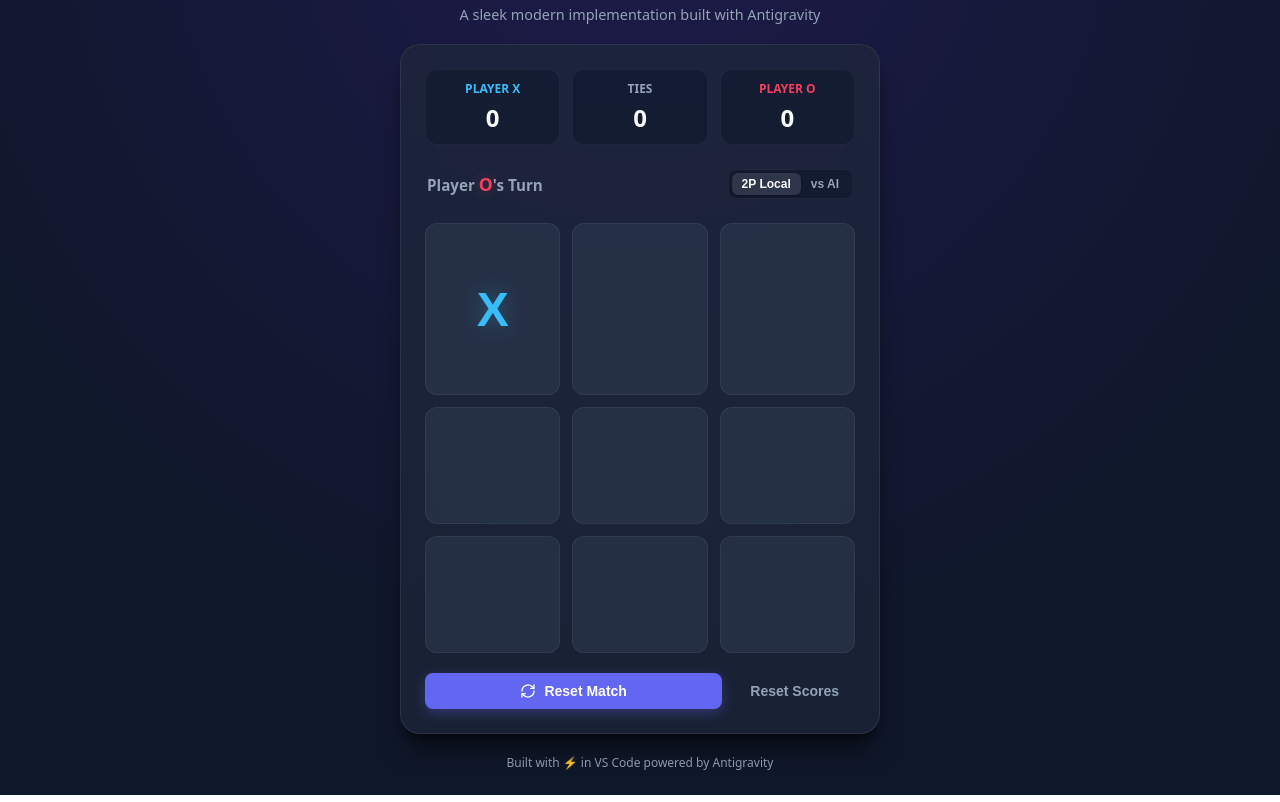
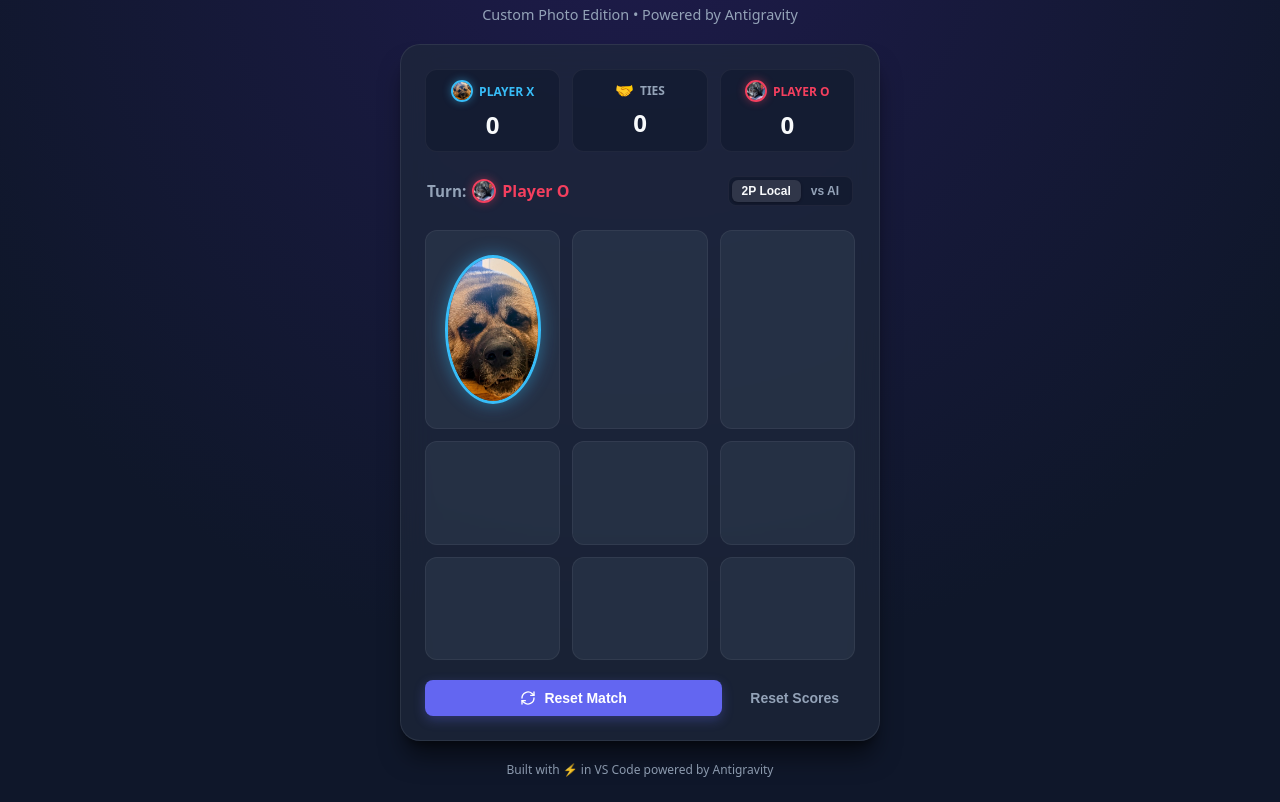
Before and after one commit to rickyhall11-max/tic-tac-toe, a plain HTML site: page index.html in a window 1280 px wide. Both pictures are taken after a click on the button 492 px from the left and 401 px from the top of the page. Shown: the part 111-913 px from the top of the page. Drawn offline with Linux system fonts and the light colour scheme.

Commit message:
Add custom player photo avatars converted from HEIC

```diff
--- a/app.js
+++ b/app.js
@@ -123,6 +123,12 @@ function launchConfetti() {
   render();
 }
 
+// --- Player Image Assets ---
+const PLAYER_IMAGES = {
+  X: 'player-x.png',
+  O: 'player-o.png'
+};
+
 // --- Game Logic ---
 const WINNING_COMBOS = [
   [0, 1, 2],
@@ -187,12 +193,17 @@ function updateScoreboard() {
 }
 
 function setTurnIndicator(player) {
-  currentPlayerEl.textContent = player;
   currentPlayerEl.className = player === 'X' ? 'player-x' : 'player-o';
+  currentPlayerEl.innerHTML = `
+    <img src="${PLAYER_IMAGES[player]}" alt="${player}" class="indicator-avatar">
+    Player ${player}
+  `;
 }
 
 function handleCellClick(e) {
-  const index = parseInt(e.target.dataset.index, 10);
+  const cell = e.target.closest('.cell');
+  if (!cell) return;
+  const index = parseInt(cell.dataset.index, 10);
   if (!state.gameActive || state.board[index] !== null) return;
 
   makeMove(index, state.currentPlayer);
@@ -212,7 +223,10 @@ function handleCellClick(e) {
 function makeMove(index, player) {
   state.board[index] = player;
   const cell = cells[index];
-  cell.textContent = player;
+
+  cell.innerHTML = `
+    <img src="${PLAYER_IMAGES[player]}" alt="Player ${player}" class="cell-token">
+  `;
   cell.classList.add(player.toLowerCase());
   cell.disabled = true;
 
@@ -254,11 +268,13 @@ function handleWin(winner, combo) {
   launchConfetti();
 
   setTimeout(() => {
-    modalIcon.textContent = winner === 'X' ? '⚡' : '🔥';
+    modalIcon.innerHTML = `
+      <img src="${PLAYER_IMAGES[winner]}" alt="Winner ${winner}" class="modal-winner-avatar">
+    `;
     modalTitle.textContent = `Player ${winner} Wins!`;
     modalMessage.textContent = state.mode === 'ai' && winner === 'O'
       ? 'The AI outsmarted you this round! Try again?'
-      : 'Masterful play! Ready to defend the crown?';
+      : 'Masterful play! Ready for the next round?';
     modalBackdrop.classList.add('show');
   }, 450);
 }
@@ -272,7 +288,7 @@ function handleTie() {
   playSound('tie');
 
   setTimeout(() => {
-    modalIcon.textContent = '🤝';
+    modalIcon.innerHTML = '<span style="font-size: 3rem;">🤝</span>';
     modalTitle.textContent = "It's a Draw!";
     modalMessage.textContent = 'Both sides matched evenly. Next game decides!';
     modalBackdrop.classList.add('show');
@@ -357,7 +373,7 @@ function resetMatch() {
   setTurnIndicator('X');
 
   cells.forEach(cell => {
-    cell.textContent = '';
+    cell.innerHTML = '';
     cell.className = 'cell';
     cell.disabled = false;
   });
@@ -404,3 +420,4 @@ modalBackdrop.addEventListener('click', (e) => {
 
 // Initialize
 loadScores();
+setTurnIndicator('X');
--- a/index.html
+++ b/index.html
@@ -11,28 +11,37 @@
     <header>
       <div class="badge">Antigravity &times; VS Code Demo</div>
       <h1>Tic-Tac-Toe</h1>
-      <p class="subtitle">A sleek modern implementation built with Antigravity</p>
+      <p class="subtitle">Custom Photo Edition &bull; Powered by Antigravity</p>
     </header>
 
     <div class="game-card">
       <div class="scoreboard">
         <div class="score-item" id="score-x">
-          <span class="player-tag">Player X</span>
+          <div class="score-header">
+            <img src="player-x.png" alt="Player X" class="score-avatar avatar-x">
+            <span class="player-tag">Player X</span>
+          </div>
           <span class="score-val" id="val-x">0</span>
         </div>
         <div class="score-item" id="score-ties">
-          <span class="player-tag">Ties</span>
+          <div class="score-header">
+            <span class="ties-icon">🤝</span>
+            <span class="player-tag">Ties</span>
+          </div>
           <span class="score-val" id="val-ties">0</span>
         </div>
         <div class="score-item" id="score-o">
-          <span class="player-tag">Player O</span>
+          <div class="score-header">
+            <img src="player-o.png" alt="Player O" class="score-avatar avatar-o">
+            <span class="player-tag">Player O</span>
+          </div>
           <span class="score-val" id="val-o">0</span>
         </div>
       </div>
 
       <div class="status-bar">
         <div class="turn-indicator" id="turn-indicator">
-          Player <span id="current-player" class="player-x">X</span>'s Turn
+          Turn: <span id="current-player" class="player-x"></span>
         </div>
         <div class="mode-select">
           <button class="mode-btn active" id="mode-pvp" title="Two Players">2P Local</button>
--- a/style.css
+++ b/style.css
@@ -7,11 +7,11 @@
   --text-main: #f8fafc;
   --text-muted: #94a3b8;
   --color-x: #38bdf8;
-  --color-x-glow: rgba(56, 189, 248, 0.35);
+  --color-x-glow: rgba(56, 189, 248, 0.45);
   --color-o: #f43f5e;
-  --color-o-glow: rgba(244, 63, 94, 0.35);
+  --color-o-glow: rgba(244, 63, 94, 0.45);
   --color-win: #10b981;
-  --color-win-glow: rgba(16, 185, 129, 0.4);
+  --color-win-glow: rgba(16, 185, 129, 0.5);
   --accent-btn: #6366f1;
   --accent-btn-hover: #4f46e5;
   --radius-lg: 20px;
@@ -113,8 +113,36 @@ h1 {
   display: flex;
   flex-direction: column;
   align-items: center;
-  gap: 4px;
+  gap: 6px;
   transition: transform 0.2s ease, border-color 0.2s ease;
+}
+
+.score-header {
+  display: flex;
+  align-items: center;
+  gap: 6px;
+}
+
+.score-avatar {
+  width: 22px;
+  height: 22px;
+  border-radius: 50%;
+  object-fit: cover;
+  border: 2px solid transparent;
+}
+
+.score-avatar.avatar-x {
+  border-color: var(--color-x);
+  box-shadow: 0 0 8px var(--color-x-glow);
+}
+
+.score-avatar.avatar-o {
+  border-color: var(--color-o);
+  box-shadow: 0 0 8px var(--color-o-glow);
+}
+
+.ties-icon {
+  font-size: 0.95rem;
 }
 
 .player-tag {
@@ -142,24 +170,44 @@ h1 {
 }
 
 .turn-indicator {
+  display: flex;
+  align-items: center;
+  gap: 6px;
   font-size: 0.95rem;
   font-weight: 600;
   color: var(--text-muted);
 }
 
 #current-player {
+  display: inline-flex;
+  align-items: center;
+  gap: 6px;
   font-weight: 700;
-  font-size: 1.1rem;
+  font-size: 1rem;
+}
+
+.indicator-avatar {
+  width: 24px;
+  height: 24px;
+  border-radius: 50%;
+  object-fit: cover;
+  border: 2px solid transparent;
 }
 
 .player-x {
   color: var(--color-x);
-  text-shadow: 0 0 12px var(--color-x-glow);
+}
+.player-x .indicator-avatar {
+  border-color: var(--color-x);
+  box-shadow: 0 0 10px var(--color-x-glow);
 }
 
 .player-o {
   color: var(--color-o);
-  text-shadow: 0 0 12px var(--color-o-glow);
+}
+.player-o .indicator-avatar {
+  border-color: var(--color-o);
+  box-shadow: 0 0 10px var(--color-o-glow);
 }
 
 .mode-select {
@@ -201,15 +249,16 @@ h1 {
   background: var(--cell-bg);
   border: 1px solid rgba(255, 255, 255, 0.06);
   border-radius: var(--radius-md);
-  font-size: 3rem;
-  font-weight: 800;
+  padding: 8px;
   display: flex;
   align-items: center;
   justify-content: center;
   cursor: pointer;
   outline: none;
-  transition: background-color 0.2s, transform 0.15s, box-shadow 0.2s;
+  transition: background-color 0.2s, transform 0.15s, box-shadow 0.2s, border-color 0.2s;
   user-select: none;
+  position: relative;
+  overflow: hidden;
 }
 
 .cell:hover:not(:disabled) {
@@ -226,33 +275,49 @@ h1 {
   border-color: #a5b4fc;
 }
 
-.cell.x {
-  color: var(--color-x);
-  text-shadow: 0 0 20px var(--color-x-glow);
-  animation: popIn 0.25s cubic-bezier(0.175, 0.885, 0.32, 1.275);
+/* Photo Tokens inside board cells */
+.cell-token {
+  width: 82%;
+  height: 82%;
+  border-radius: 50%;
+  object-fit: cover;
+  pointer-events: none;
+  box-shadow: 0 6px 16px rgba(0, 0, 0, 0.4);
+  border: 3px solid transparent;
+  animation: popIn 0.3s cubic-bezier(0.175, 0.885, 0.32, 1.275);
 }
 
-.cell.o {
-  color: var(--color-o);
-  text-shadow: 0 0 20px var(--color-o-glow);
-  animation: popIn 0.25s cubic-bezier(0.175, 0.885, 0.32, 1.275);
+.cell.x .cell-token {
+  border-color: var(--color-x);
+  box-shadow: 0 0 18px var(--color-x-glow);
+}
+
+.cell.o .cell-token {
+  border-color: var(--color-o);
+  box-shadow: 0 0 18px var(--color-o-glow);
 }
 
 .cell.winning {
-  background: rgba(16, 185, 129, 0.2);
+  background: rgba(16, 185, 129, 0.22);
   border-color: var(--color-win);
   box-shadow: 0 0 20px var(--color-win-glow);
   animation: pulseWin 1s infinite alternate;
 }
 
+.cell.winning .cell-token {
+  border-color: var(--color-win);
+  box-shadow: 0 0 20px var(--color-win-glow);
+}
+
 @keyframes popIn {
-  0% { transform: scale(0.6); opacity: 0; }
+  0% { transform: scale(0.3); opacity: 0; }
+  70% { transform: scale(1.08); opacity: 1; }
   100% { transform: scale(1); opacity: 1; }
 }
 
 @keyframes pulseWin {
   0% { transform: scale(1); }
-  100% { transform: scale(1.04); }
+  100% { transform: scale(1.03); }
 }
 
 /* Actions */
@@ -342,8 +407,20 @@ h1 {
 }
 
 .modal-icon {
-  font-size: 3rem;
   margin-bottom: 4px;
+  display: flex;
+  align-items: center;
+  justify-content: center;
+}
+
+.modal-winner-avatar {
+  width: 84px;
+  height: 84px;
+  border-radius: 50%;
+  object-fit: cover;
+  border: 4px solid var(--accent-btn);
+  box-shadow: 0 0 24px rgba(99, 102, 241, 0.6);
+  animation: pulseWin 1.2s infinite alternate;
 }
 
 .modal h2 {
```
Also changed, not shown: player-o.png (added), player-x.png (added), 3 other files.
